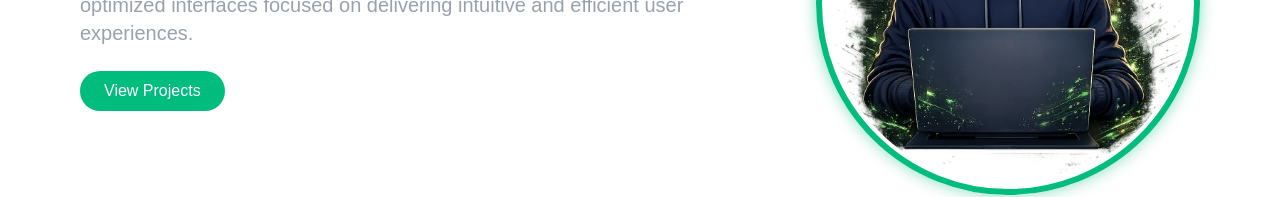
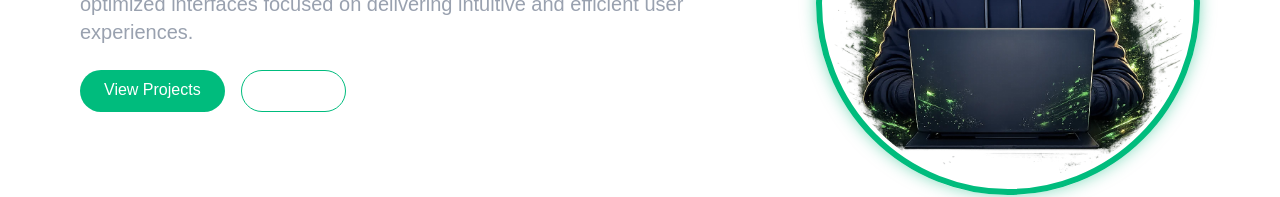
Before and after one commit to UlisesAramis/ua-frontend, a Next.js app: page /en in a window 1280 px wide. Shown: the part 438-635 px from the top of the page. Built offline with nearby package versions, Linux system fonts and the light colour scheme.

Commit message:
Fix: deleted commits

```diff
--- a/src/Components/Home/Hero.tsx
+++ b/src/Components/Home/Hero.tsx
@@ -1,10 +1,10 @@
 import Image from "next/image";
-import Link from "next/link"; // Importamos Link para la navegación
+import Link from "next/link";
 import Ocelotl from "@/Images/OcelotlTwo.webp";
 
 type Props = {
   dict: any;
-  lang: "es" | "en"; // Añadimos lang para construir la ruta correcta
+  lang: "es" | "en";
 };
 
 const Hero = ({ dict, lang }: Props) => {
@@ -21,7 +21,6 @@ const Hero = ({ dict, lang }: Props) => {
           </p>
 
           <div className="mt-6 flex flex-wrap gap-4 justify-center lg:justify-start">
-            {/* Convertimos el botón en un Link funcional hacia proyectos */}
             <Link
               href={`/${lang}#projects`}
               className="px-6 py-2 bg-emerald-500 rounded-full font-medium hover:bg-emerald-600 transition-colors text-white"
@@ -29,13 +28,12 @@ const Hero = ({ dict, lang }: Props) => {
               {dict.hero.projects}
             </Link>
 
-            {/* Convertimos el botón en un Link funcional hacia contacto */}
-            {/* <Link
+            <Link
               href={`/${lang}#contact`}
               className="px-6 py-2 border border-emerald-500 rounded-full font-medium hover:bg-emerald-500/10 transition-colors text-white"
             >
               {dict.hero.contact}
-            </Link> */}
+            </Link>
           </div>
         </div>
 
```
